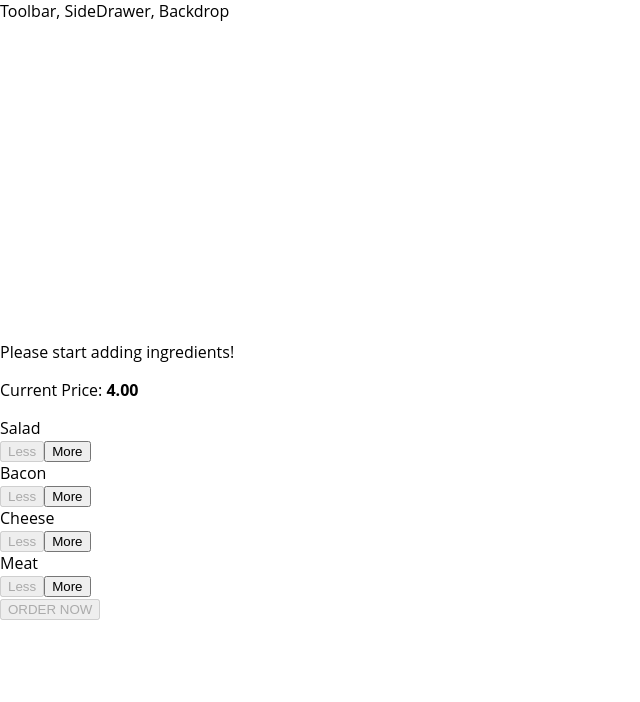
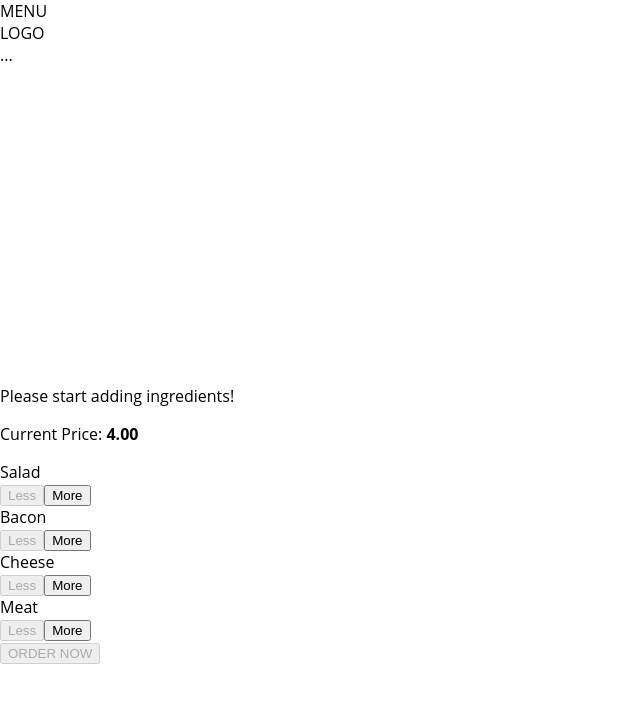
Before and after one commit to Johnnycool22/burger-builder-app, a React app in the folder burger-builder-app/: page / in a window 1280 px wide. Shown: the top 702 px of the page, without its empty margins (0-640 px from the left). Built offline with nearby package versions, Linux system fonts and the light colour scheme; the HTML template or start-up script is replaced by a standard one.

Commit message:
toolbar component added to layout.js

```diff
--- a/burger-builder-app/src/components/Layout/Layout.js
+++ b/burger-builder-app/src/components/Layout/Layout.js
@@ -2,10 +2,11 @@
 
 import Aux from '../../hoc/Auxillary';
 import classes from './Layout.css';
+import Toolbar from '../Navigation/Toolbar/Toolbar';
 
 const layout = ( props ) => (
     <Aux>
-      <div>Toolbar, SideDrawer, Backdrop</div>
+      <Toolbar />
       <main className={classes.Content}>
           {props.children}
       </main>
```
